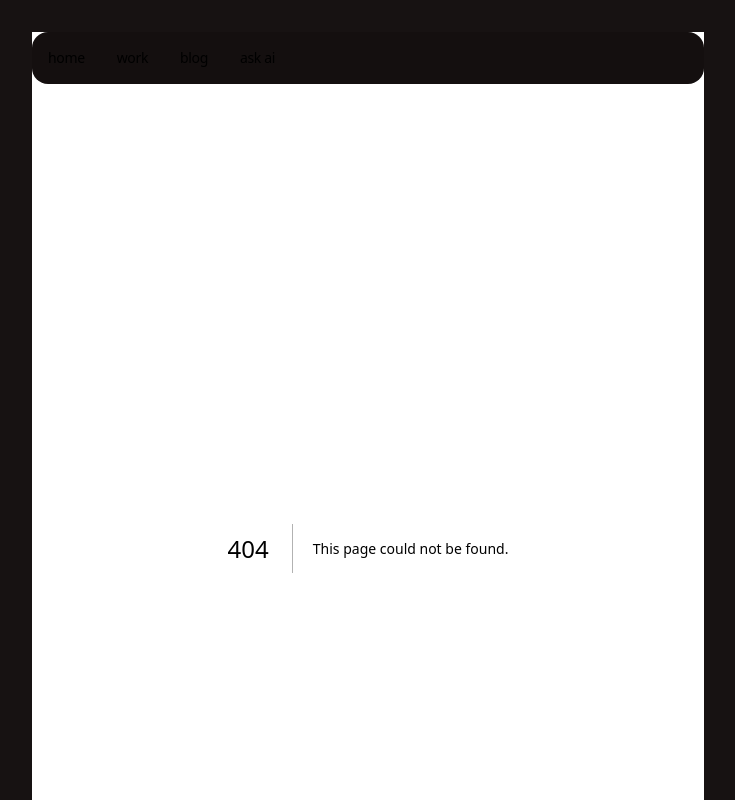
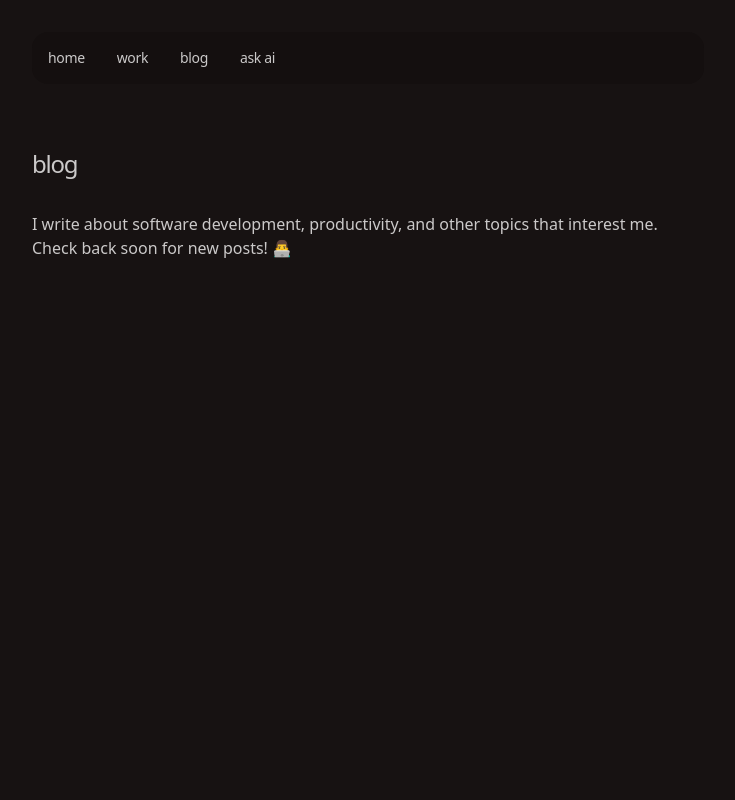
Before and after one commit to juwiragiye/uwiragiye.com, a Next.js app: page /blog in a window 1280 px wide. Before the commit this address had no page. Shown: the top 800 px of the page, without its empty margins (272-1007 px from the left). Built offline with nearby package versions, Linux system fonts and the light colour scheme.

Commit message:
blog page boilerplate

```diff
--- /dev/null
+++ b/src/app/blog/page.tsx
@@ -0,0 +1,11 @@
+export default function Page() {
+  return (
+    <>
+      <h1 className="mb-8 text-2xl font-medium tracking-tighter">blog</h1>
+      <p className="prose prose-neutral dark:prose-invert">
+        I write about software development, productivity, and other topics that
+        interest me. Check back soon for new posts! 👨‍💻
+      </p>
+    </>
+  );
+}
```
